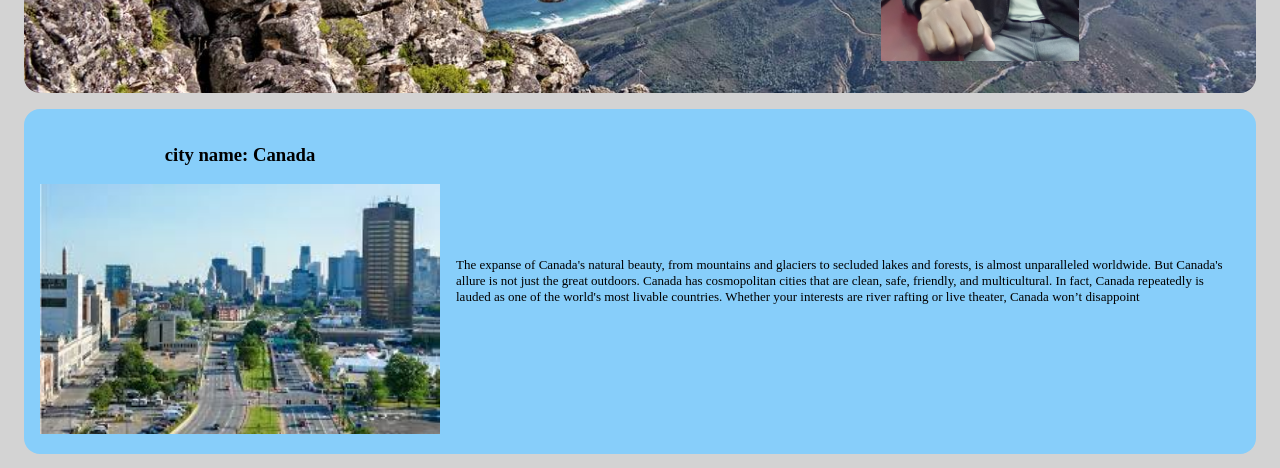
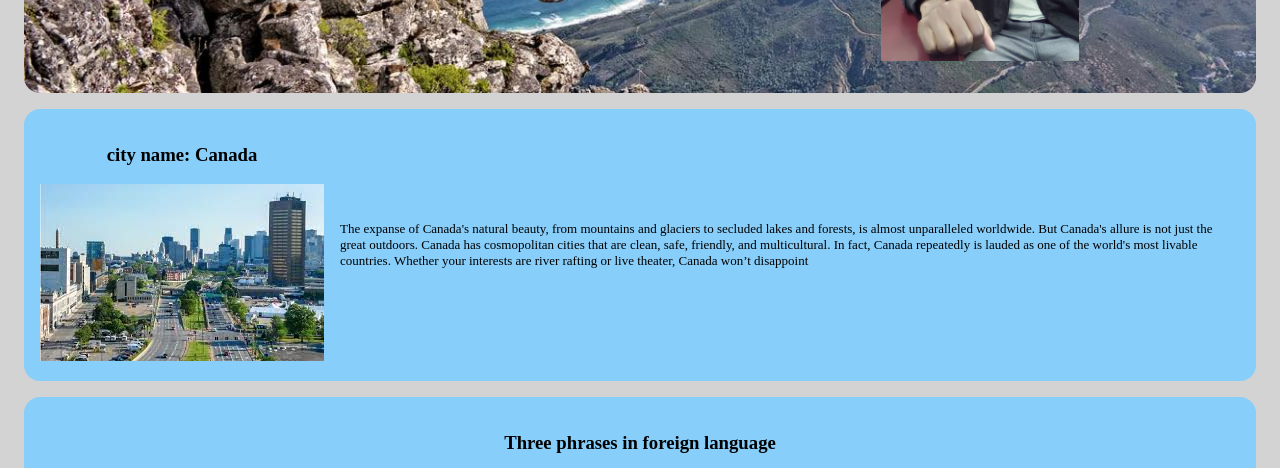
Before and after one commit to sinenkosimasinga/PPWebPage, a plain HTML site: page mypp.html in a window 1280 px wide. Shown: the part 327-795 px from the top of the page. Drawn offline with Linux system fonts and the light colour scheme.

Commit message:
css commit

```diff
--- a/style.css
+++ b/style.css
@@ -49,9 +49,9 @@ body{
     margin-left: 1% !important;
     display: inline-block;
 }
-#img2{
+/*#img2{
     width: 400px;
-}
+}*/
 #img3{
     width: 100px;
     margin-top: 50%;
```
